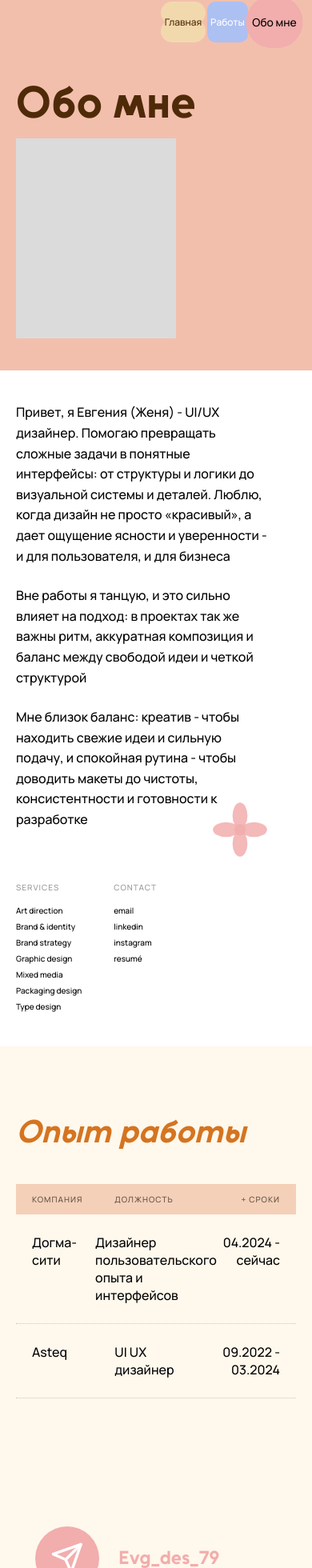
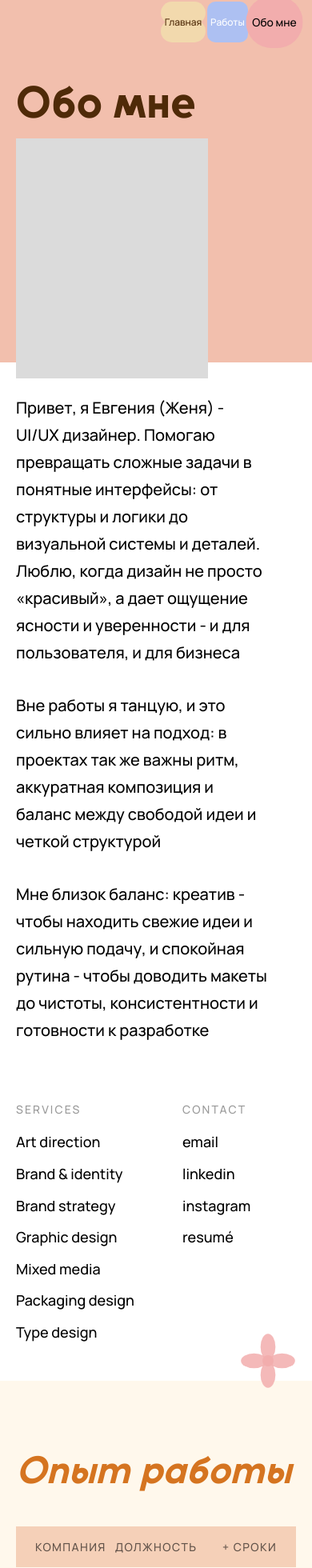
Before and after one commit to ChieperClaw/portfolio, a React (Vite) app: page /about in a window 390 px wide. Shown: the part 17-1977 px from the top of the page at 80% size. Built offline with nearby package versions, Linux system fonts and the light colour scheme.

Commit message:
fix: replace clamp() with exact pixel sizes from Figma
- Hero headings: 160px (Home), 200px (Works), 240px (About)
- Card titles: 80px, CTA: 80px, contacts: 56px
- Experience title: 100px, table rows: 18px
- Mobile overrides via @include mobile instead of clamp

```diff
--- a/src/components/ContactSection/ContactSection.module.scss
+++ b/src/components/ContactSection/ContactSection.module.scss
@@ -2,7 +2,7 @@
 @use '../../styles/mixins' as *;
 
 .contactSection {
-  padding: 80px 0;
+  padding: 100px 0;
 }
 
 .container {
@@ -14,7 +14,7 @@
 .contactList {
   display: flex;
   flex-direction: column;
-  gap: 32px;
+  gap: 40px;
   align-items: flex-start;
 }
 
@@ -25,8 +25,8 @@
 }
 
 .icon {
-  width: 80px;
-  height: 80px;
+  width: 90px;
+  height: 90px;
   border-radius: 50%;
   flex-shrink: 0;
   display: flex;
@@ -36,10 +36,10 @@
 
 .value {
   @include heading-font;
-  font-size: clamp(28px, 4.5vw, 56px);
+  font-size: 56px;
   line-height: 1;
 
   @include mobile {
-    font-size: clamp(20px, 6vw, 32px);
+    font-size: 24px;
   }
 }
--- a/src/components/ProjectCard/ProjectCard.module.scss
+++ b/src/components/ProjectCard/ProjectCard.module.scss
@@ -4,7 +4,7 @@
 .projectWrapper {
   display: flex;
   flex-direction: column;
-  gap: 12px;
+  gap: 16px;
 }
 
 .card {
@@ -30,9 +30,13 @@
 
 .cardTitle {
   @include heading-font;
-  font-size: clamp(40px, 6vw, 72px);
+  font-size: 80px;
   text-align: center;
   line-height: 1.1;
+
+  @include mobile {
+    font-size: 36px;
+  }
 }
 
 .labelRow {
@@ -45,7 +49,7 @@
 }
 
 .projectLabel {
-  font-size: $label-size;
+  font-size: 14px;
   font-weight: 700;
   color: $black;
   text-transform: uppercase;
--- a/src/pages/About/About.module.scss
+++ b/src/pages/About/About.module.scss
@@ -3,7 +3,7 @@
 
 .hero {
   background: $salmon;
-  padding: 180px 0 80px;
+  padding: 200px 0 100px;
 
   @include mobile {
     padding: 120px 0 40px;
@@ -28,7 +28,7 @@
 
 .title {
   @include heading-font;
-  font-size: clamp(80px, 14vw, 200px);
+  font-size: 240px;
   line-height: 0.9;
   color: $brown;
 
@@ -38,14 +38,16 @@
 }
 
 .portrait {
-  width: 250px;
-  height: 300px;
+  width: 320px;
+  height: 420px;
   background: #fff;
   overflow: hidden;
+  flex-shrink: 0;
+  margin-bottom: -60px;
 
   @include mobile {
-    width: 200px;
-    height: 250px;
+    width: 240px;
+    height: 300px;
   }
 }
 
@@ -61,6 +63,7 @@
   grid-template-columns: 3fr 2fr;
   gap: 80px;
   padding: 80px 0;
+  position: relative;
 
   @include mobile {
     grid-template-columns: 1fr;
@@ -71,20 +74,20 @@
 
 .bio {
   @include body-font;
-  font-size: $p4-size;
-  line-height: 1.6;
+  font-size: $p3-size;
+  line-height: 1.7;
   max-width: 90%;
-  position: relative;
 
-  p { margin-bottom: 24px; }
+  p { margin-bottom: 32px; }
 }
 
 .decorFlower {
-  width: 100px;
-  height: 100px;
+  width: 160px;
+  height: 160px;
   position: absolute;
   bottom: -20px;
-  right: -40px;
+  right: 0;
+  z-index: 0;
 
   @include mobile {
     width: 70px;
@@ -96,23 +99,23 @@
 
 .sideLists {
   display: flex;
-  gap: 40px;
+  gap: 60px;
 }
 
 .listSection {
   h3 {
     @include body-font;
-    font-size: $caption-size;
+    font-size: 14px;
     color: hsla(0, 0%, 0%, 0.4);
-    letter-spacing: 0.1em;
+    letter-spacing: 0.15em;
     margin-bottom: 12px;
   }
 
   ul {
     @include body-font;
-    font-size: $caption-size;
+    font-size: 18px;
     color: $black;
-    line-height: 2;
+    line-height: 2.2;
   }
 }
 
@@ -123,14 +126,14 @@
 
 .expTitle {
   @include heading-font;
-  font-size: $h3-size;
+  font-size: 100px;
   font-style: italic;
   font-weight: 700;
   color: hsla(28, 74%, 48%, 1);
   margin-bottom: 40px;
 
   @include mobile {
-    font-size: 40px;
+    font-size: 48px;
   }
 }
 
@@ -142,10 +145,10 @@
 .tableHeader {
   display: flex;
   justify-content: space-between;
-  padding: 12px 20px;
+  padding: 16px 24px;
   background: #f5d0b8;
   @include body-font;
-  font-size: $caption-size;
+  font-size: 14px;
   color: hsla(0, 0%, 0%, 0.6);
   letter-spacing: 0.1em;
 }
@@ -153,10 +156,10 @@
 .tableRow {
   display: flex;
   justify-content: space-between;
-  padding: 24px 20px;
+  padding: 28px 24px;
   border-bottom: 1px dotted hsla(0, 0%, 0%, 0.2);
   @include body-font;
-  font-size: $p4-size;
+  font-size: 18px;
 }
 
 .rightAlign {
--- a/src/pages/Home/Home.module.scss
+++ b/src/pages/Home/Home.module.scss
@@ -6,7 +6,7 @@
 }
 
 .hero {
-  padding-top: 120px;
+  padding-top: 160px;
   padding-bottom: 40px;
 
   @include mobile {
@@ -21,14 +21,14 @@
 
 .heroName {
   @include heading-font;
-  font-size: clamp(64px, 10vw, 160px);
+  font-size: 160px;
   font-weight: 700;
   line-height: 0.9;
   color: $brown;
   margin-bottom: 16px;
 
   @include mobile {
-    font-size: clamp(48px, 14vw, 80px);
+    font-size: 64px;
   }
 }
 
@@ -59,9 +59,9 @@
 
 .ctaBanner {
   background: $blue;
-  border-radius: 50px;
+  border-radius: 40px;
   margin: 80px 20px;
-  padding: 70px 60px;
+  padding: 80px 60px;
   display: flex;
   align-items: center;
   justify-content: center;
@@ -75,30 +75,36 @@
 
 .ctaLink {
   @include heading-font;
-  font-size: clamp(32px, 6vw, 80px);
+  font-size: 80px;
   color: #e8a020;
   text-decoration: underline dashed;
   text-underline-offset: 6px;
   display: block;
   text-align: center;
+
+  @include mobile {
+    font-size: 40px;
+  }
 }
 
 .moments {
-  padding: 80px 0;
+  padding: 100px 0;
 }
 
 .momentsLabel {
   @include body-font;
-  font-size: 12px;
-  font-weight: 500;
+  font-size: 14px;
+  font-weight: 700;
   color: hsla(0, 0%, 0%, 0.4);
   margin-bottom: 24px;
   display: block;
+  letter-spacing: 0.15em;
+  text-transform: uppercase;
 }
 
 .momentsContent {
-  margin-left: 120px;
-  max-width: 65%;
+  margin-left: 200px;
+  max-width: 55%;
 
   @include mobile {
     margin-left: 0;
@@ -108,7 +114,7 @@
 
 .momentsText {
   @include body-font;
-  font-size: 24px;
+  font-size: 28px;
   font-weight: 500;
   line-height: 1.5;
   margin-bottom: 16px;
--- a/src/pages/Works/Works.module.scss
+++ b/src/pages/Works/Works.module.scss
@@ -3,7 +3,7 @@
 
 .hero {
   background: $light-blue;
-  padding: 120px 0 60px;
+  padding: 160px 0 80px;
 
   @include mobile {
     padding: 80px 0 24px;
@@ -16,7 +16,7 @@
 
 .title {
   @include heading-font;
-  font-size: clamp(80px, 14vw, 200px);
+  font-size: 200px;
   color: hsla(28, 74%, 48%, 1);
   font-style: italic;
   font-weight: 700;
@@ -39,36 +39,58 @@
 }
 
 .projectItem {
-  display: flex;
-  gap: 60px;
-
-  @include mobile {
-    flex-direction: column;
-    gap: 20px;
-  }
+  display: grid;
+  grid-template-columns: 30% 1fr;
+  gap: 40px;
+  align-items: stretch;
 }
 
 .left {
-  flex: 1;
   display: flex;
   flex-direction: column;
-  gap: 12px;
+  justify-content: flex-start;
+  gap: 32px;
+  padding: 0;
+}
+
+.labelRow {
+  display: flex;
+  flex-direction: row;
+  align-items: baseline;
+  gap: 16px;
+  margin-bottom: 0;
 }
 
 .projectLabel {
   @include body-font;
-  font-size: $label-size;
+  font-size: 14px;
   color: hsla(0, 0%, 0%, 0.4);
+  letter-spacing: 0.05em;
+  opacity: 0.5;
 }
 
 .projectName {
   @include heading-font;
-  font-size: $p4-size;
+  font-size: 40px;
   font-weight: 700;
-  text-align: right;
+}
+
+.right {
+  height: 700px;
+  display: flex;
+  align-items: center;
+  justify-content: center;
+  text-align: center;
+  padding: 40px;
+}
+
+.visualTitle {
+  @include heading-font;
+  font-size: 80px;
+  font-weight: 700;
 
   @include mobile {
-    text-align: left;
+    font-size: 32px;
   }
 }
 
@@ -77,32 +99,29 @@
   font-size: $p4-size;
   line-height: 1.6;
   color: $black;
+  margin-top: auto;
+  margin-bottom: 16px;
 }
 
 .viewLink {
   @include body-font;
   font-size: $p4-size;
   font-weight: 700;
-  margin-top: 12px;
   color: $black;
 }
 
-.right {
-  flex: 2;
-  height: 600px;
-  display: flex;
-  align-items: center;
-  justify-content: center;
-  text-align: center;
-  padding: 40px;
+// Mobile: stack vertically
+@include mobile {
+  .projectItem {
+    grid-template-columns: 1fr;
+    gap: 20px;
+  }
 
-  @include mobile {
-    height: 300px;
+  .right {
+    height: 400px;
+  }
+
+  .left {
+    gap: 16px;
   }
 }
-
-.visualTitle {
-  @include heading-font;
-  font-size: clamp(40px, 6vw, 72px);
-  font-weight: 700;
-}
```
